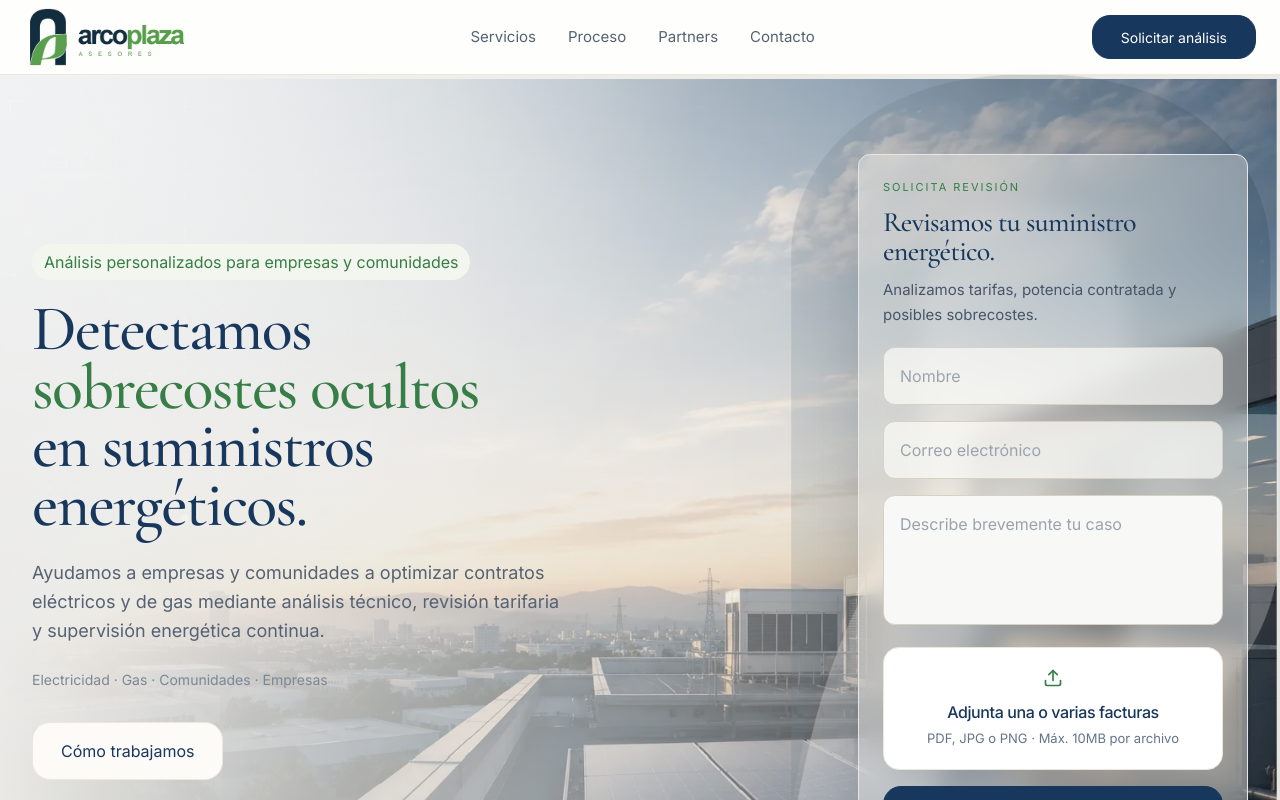
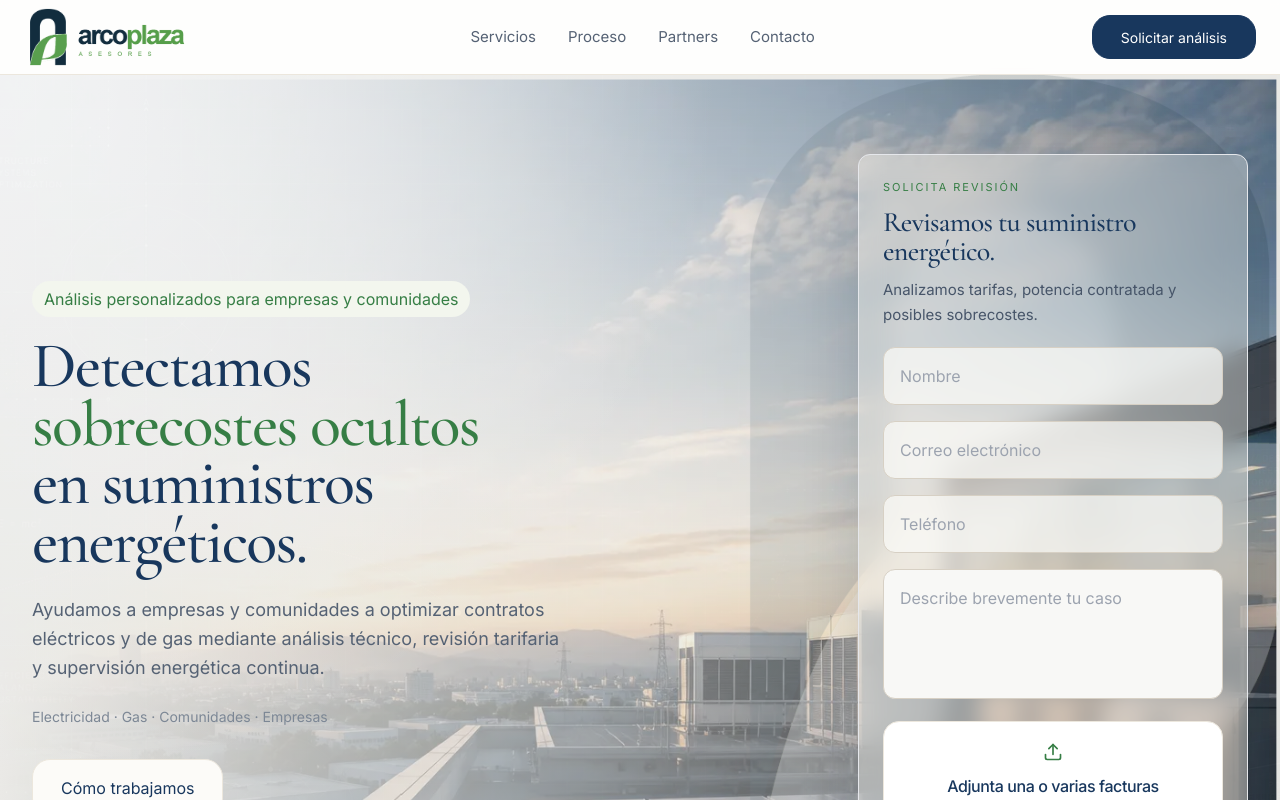
Before and after one commit to albatrosh-jpeg/arcoplaza-web, a React (Vite) app: page / in a window 1280 px wide. Shown: the top 800 px of the page. Built offline with nearby package versions, Linux system fonts and the light colour scheme.

Commit message:
Fix hero contact form parity and multi-upload flow

```diff
--- a/src/components/sections/Hero.jsx
+++ b/src/components/sections/Hero.jsx
@@ -257,6 +257,12 @@ const {
       required
     />
 
+    <Input
+  type="tel"
+  name="telefono"
+  placeholder="Teléfono"
+/>
+
     <Textarea
       name="mensaje"
       placeholder="Describe brevemente tu caso"
@@ -264,6 +270,7 @@ const {
     />
 
     <FileUpload
+      name="factura"
       fileName={fileName}
       setFileName={setFileName}
     />
```
